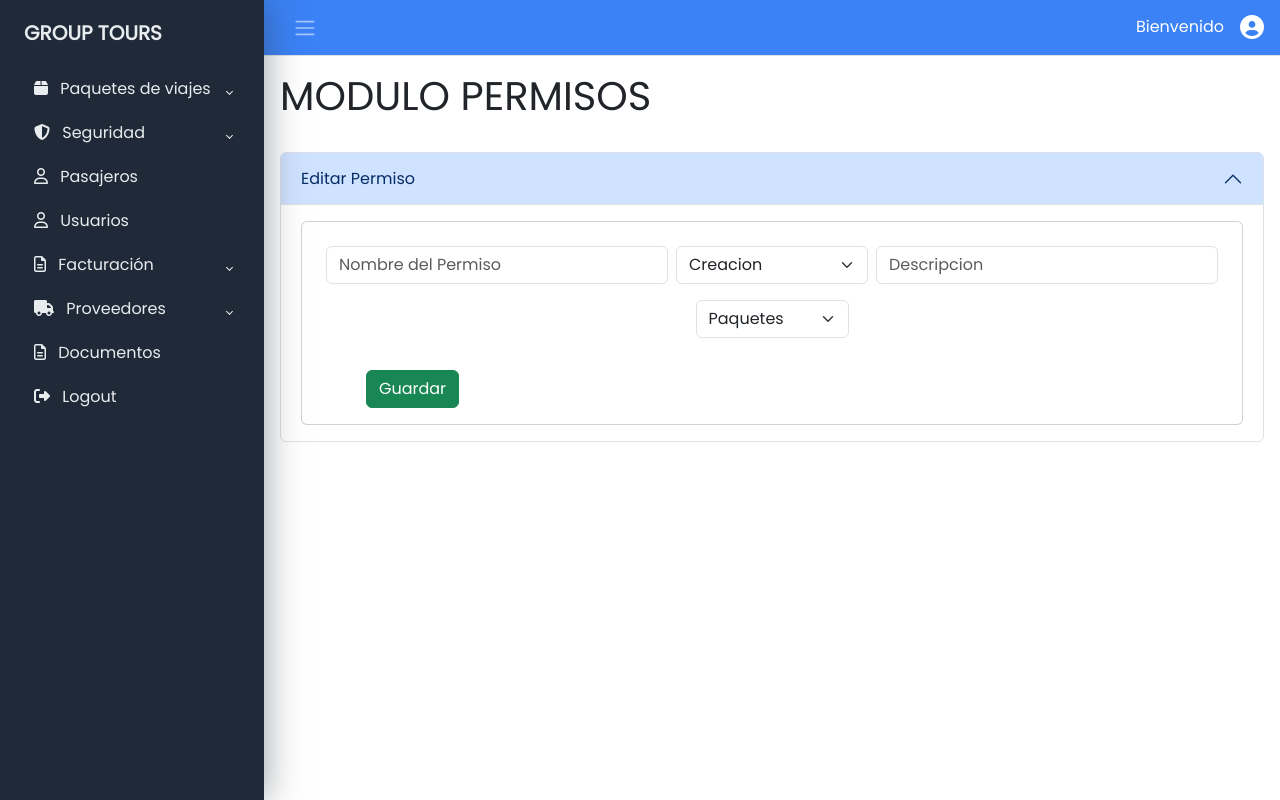
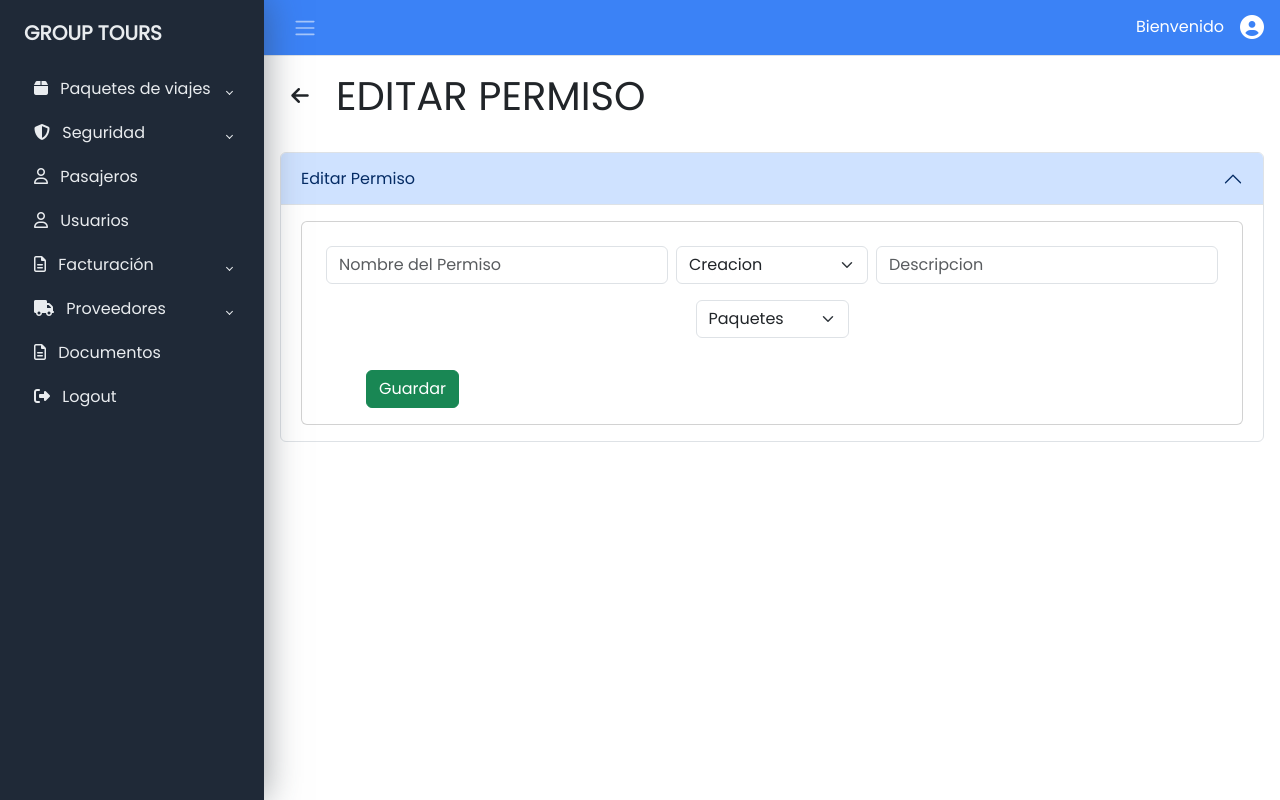
Before and after one commit to VictorCubas/GROUP-TOURS-APP, a Django app: template GroupTours/templates/edicionPermiso.html in a window 1280 px wide. Run offline with Django 4.2, Linux system fonts and the light colour scheme; the template is opened without the code that fills it, so the values that code supplies are empty; some libraries are stand-ins or nearby versions.

Commit message:
se agrega boton de atras en editar

```diff
--- a/GroupTours/apps/permiso/views.py
+++ b/GroupTours/apps/permiso/views.py
@@ -12,7 +12,7 @@ def index(request):
     # print(request.path)
     listaPermiso = Permiso.objects.all().order_by('-id')
 
-    operaciones = ['add-success', 'add-error', 'add-warning', 'delete-success', 'delete-error', 'edit-success', 'edit-error']
+    operaciones = ['add-success', 'add-error', 'add-warning', 'delete-success', 'delete-error', 'edit-success', 'edit-error', 'edit-warning']
 
     #se verifica cual de las operaciones se ejecuta para mostrar los mensajes de exitos y/o errores
     query_value = None
@@ -28,6 +28,8 @@ def index(request):
         elif query_value.lower() == 'false':
             query_value = False
             break
+        else:
+            query = ''
 
     resultadosAPaginar = listaPermiso
     cantidad_de_resultados = len(resultadosAPaginar)
--- a/GroupTours/templates/edicionPermiso.html
+++ b/GroupTours/templates/edicionPermiso.html
@@ -6,8 +6,12 @@
 
 {% block body %}
 
-<h1 class="pt-2">MODULO PERMISOS</h1>
-<h4 id="email">{{email}}</h4>
+<div class="d-flex align-items-center">
+    <a href="/permiso" class="btn go-back-btn text-center d-flex justify-content-center align-items-center" title="Volver atrás">
+        <i class="fa fa-arrow-left fa-lg"></i>
+    </a>
+    <h1 class="title pt-2">EDITAR PERMISO</h1>
+</div>
 <!--<h4>Permisos sobre "Permiso": &nbsp;
     {% if permisosPorPantalla == None %}
         Niguno
```
